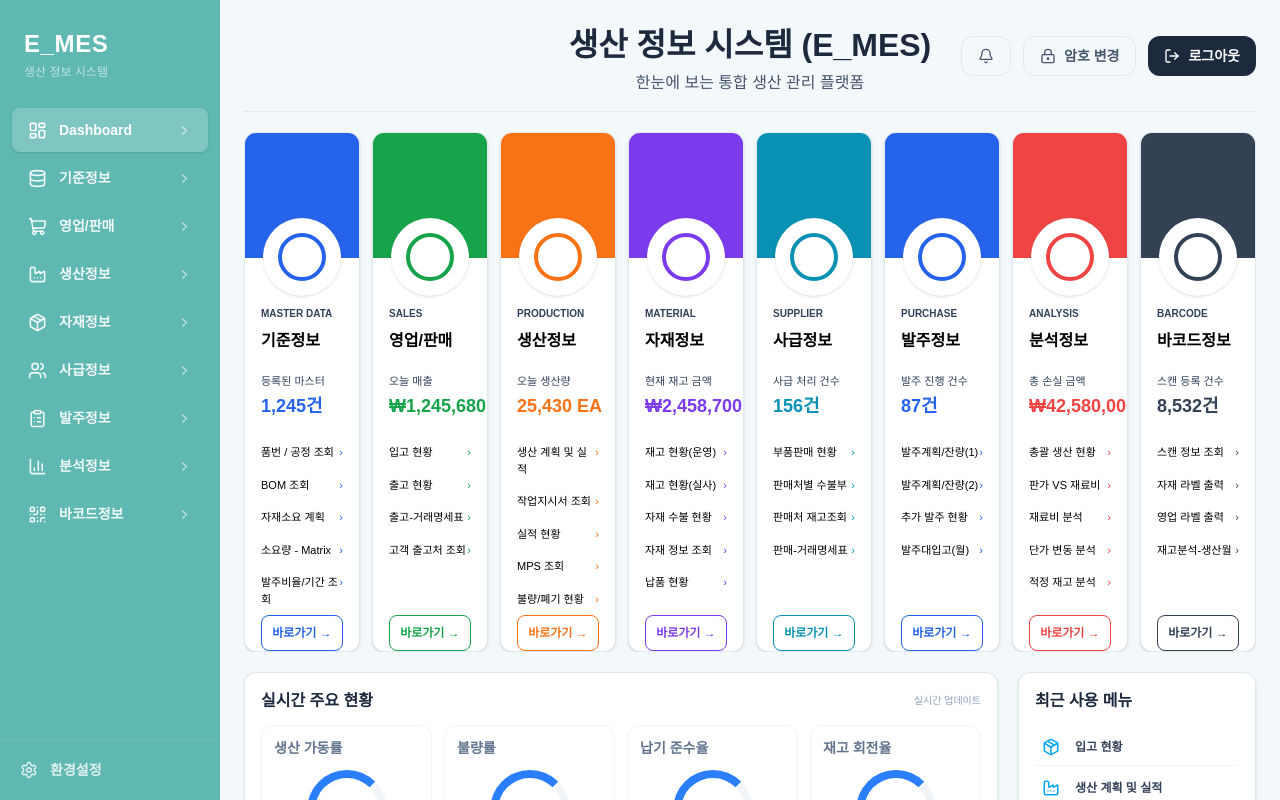
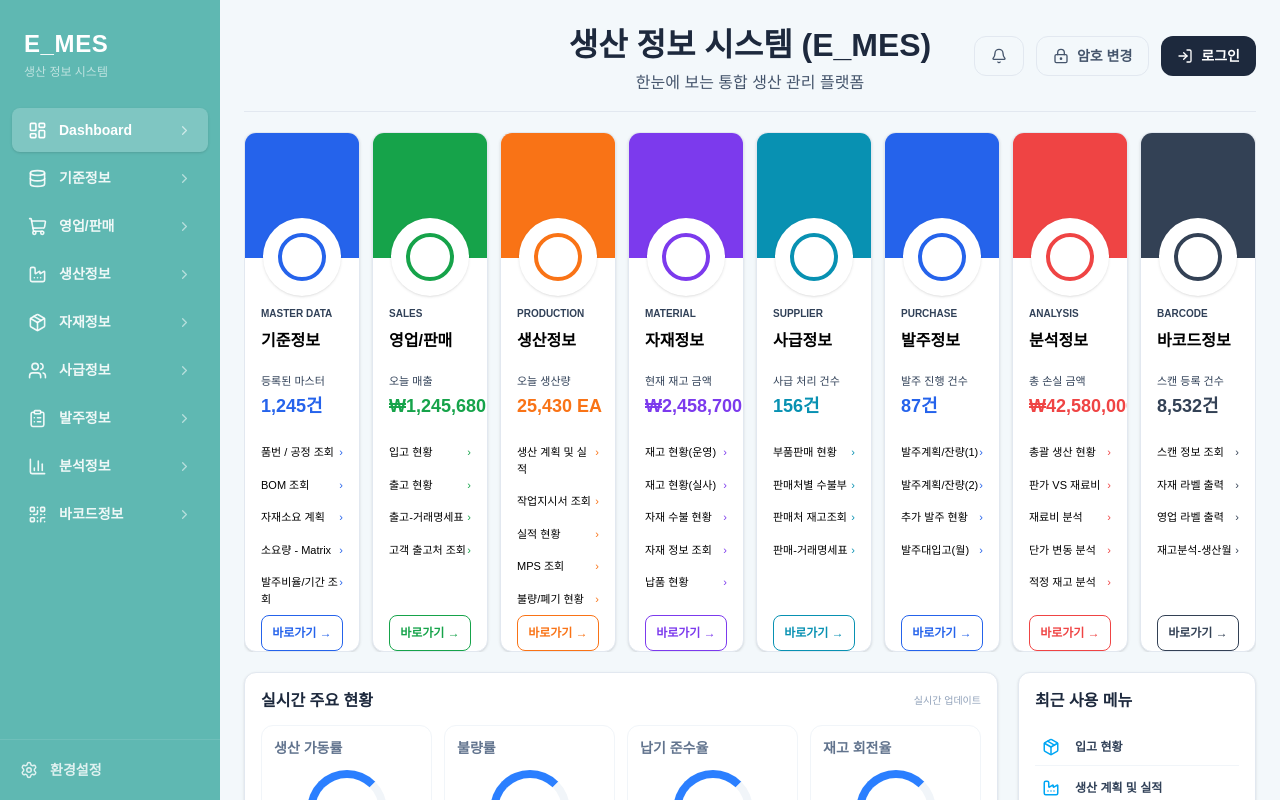
Before and after one commit to joseojins2/theheesoft-mes, a Next.js app: page /dashboard in a window 1280 px wide. Shown: the top 800 px of the page. Built offline with nearby package versions, Linux system fonts and the light colour scheme.

Commit message:
update dashboard layout

```diff
--- a/src/components/dashboard/Header.tsx
+++ b/src/components/dashboard/Header.tsx
@@ -3,7 +3,7 @@
 import {
   Bell,
   LockKeyhole,
-  LogOut,
+  LogIn,
 } from "lucide-react";
 
 import { useRouter } from "next/navigation";
@@ -14,11 +14,7 @@ export default function Header() {
   const router = useRouter();
 
 
-  const handleLogout = async () => {
-
-    // 추후 토큰 삭제 / DB 세션 종료 연결
-
-    await fetch("/api/logout", { method: "POST" });
+  const handleLogin = () => {
     router.push("/login");
 
   };
@@ -124,7 +120,7 @@ export default function Header() {
 
 
         <button
-          onClick={handleLogout}
+          onClick={handleLogin}
           className="
             flex
             h-10
@@ -139,9 +135,9 @@ export default function Header() {
           "
         >
 
-          <LogOut size={16}/>
+          <LogIn size={16}/>
 
-          로그아웃
+          로그인
 
         </button>
 
```
